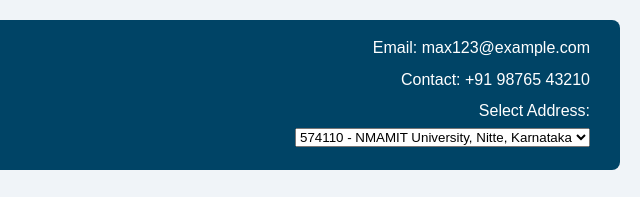
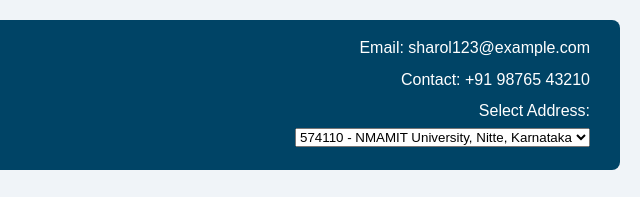
Before and after one commit to sharol124/my-portfolio, a plain HTML site: page index.html in a window 1280 px wide. Shown: the top 197 px of the page, 640-1280 px from the left. Drawn offline with Linux system fonts and the light colour scheme.

Commit message:
Update index.html

```diff
--- a/index.html
+++ b/index.html
@@ -11,7 +11,7 @@
     <header>
         <h1 class="name">Sharol </h1>
         <div class="contact-info">
-            <p>Email: max123@example.com</p>
+            <p>Email: sharol123@example.com</p>
             <p>Contact: +91 98765 43210</p>
 
         <address>
```
